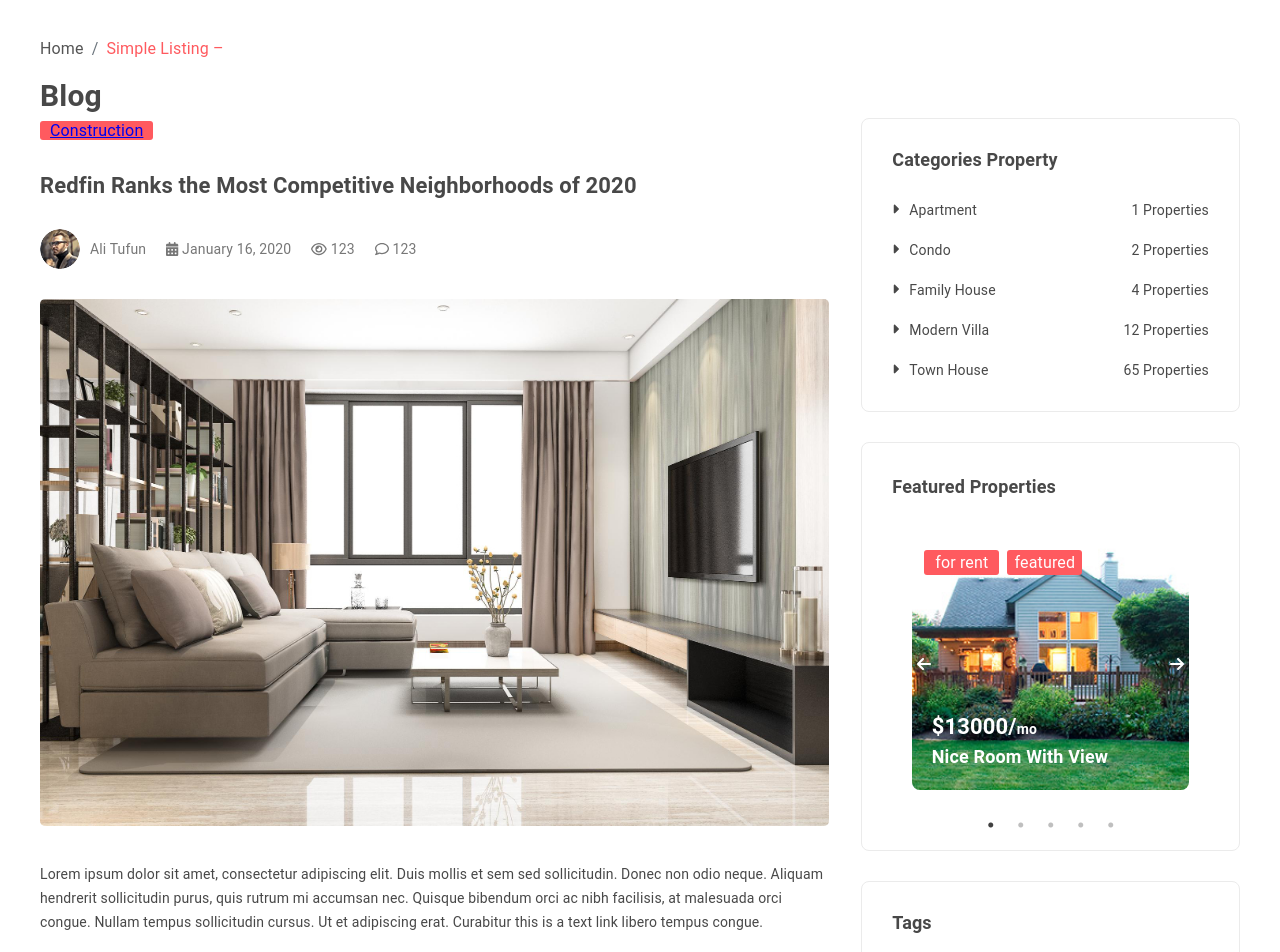
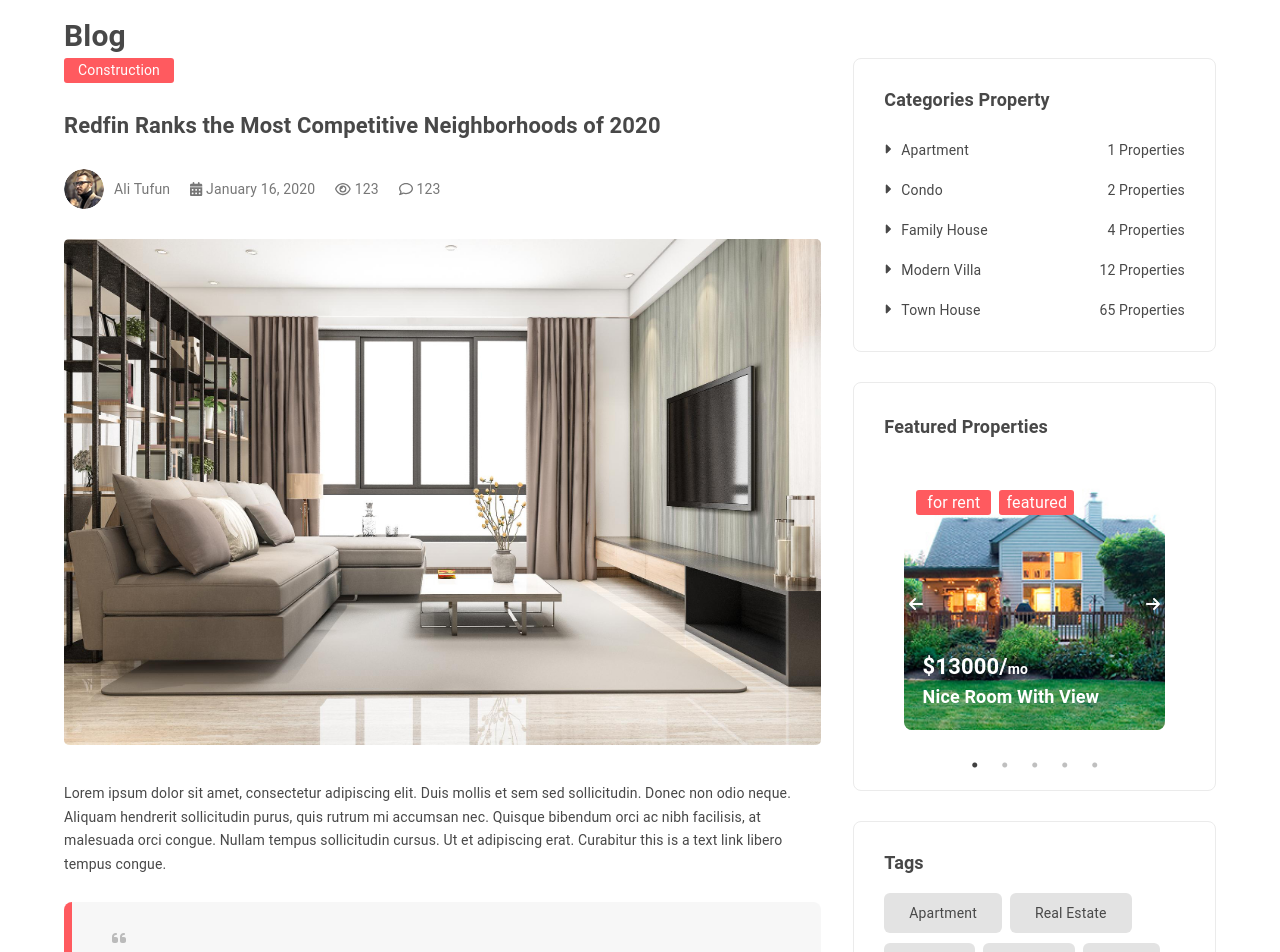
Before and after one commit to zakumialexes/real-estate, a React (Create React App) app: page /blogs/1 in a window 1280 px wide. Shown: the part 400-1352 px from the top of the page. Built offline with nearby package versions, Linux system fonts and the light colour scheme; data requests are answered from the project's data file; the HTML template or start-up script is replaced by a standard one.

Commit message:
Fix: link with no style

```diff
--- a/src/pages/blog-list/blog-layout/blog-layout.jsx
+++ b/src/pages/blog-list/blog-layout/blog-layout.jsx
@@ -8,7 +8,7 @@ function BlogLayout({children}) {
     return (
         <Container maxWidth="lg" sx={{
             padding: {
-                sm: "60px 0"
+                sm: "auto"
             }
         }}>
             <div className={style.breadcrumbContainer}>
--- a/src/pages/blog-list/tags/tags-list.module.scss
+++ b/src/pages/blog-list/tags/tags-list.module.scss
@@ -19,6 +19,7 @@
   flex-wrap: wrap;
   padding: 0;
   margin: 0;
+
   li {
     border-radius: 6px;
     background-color: rgb(227, 227, 227);
@@ -27,5 +28,13 @@
     margin-bottom: 10px;
     padding: 0 25px;
     margin-right: 0.5rem;
+
+    a {
+      text-decoration: none;
+      font-size: 14px;
+      color: #484848;
+      line-height: 1.2;
+      text-transform: capitalize;
+    }
   }
 }
--- a/src/pages/blog-single/blog-single.module.scss
+++ b/src/pages/blog-single/blog-single.module.scss
@@ -9,6 +9,7 @@ $orange: #ff5a5f;
   margin-bottom: 30px;
 
   .tag {
+    display: inline-block;
     background-color: $orange;
     border-radius: 3px;
     height: 25px;
@@ -18,6 +19,11 @@ $orange: #ff5a5f;
     margin-right: 8px;
     padding: 0 10px;
     text-transform: capitalize;
+    font-size: 14px;
+    color: #fefefe;
+    line-height: 25px;
+    text-decoration: none;
+    width: 110px;
   }
 }
 
@@ -34,7 +40,7 @@ $orange: #ff5a5f;
   align-items: center;
   margin-bottom: 30px;
 
-  & > * {
+  &>* {
     margin-right: 20px;
   }
 
@@ -127,7 +133,8 @@ $orange: #ff5a5f;
   display: flex;
   justify-content: space-between;
 
-  .prevPage, .nextPage {
+  .prevPage,
+  .nextPage {
     display: flex;
     align-items: center;
 
```
